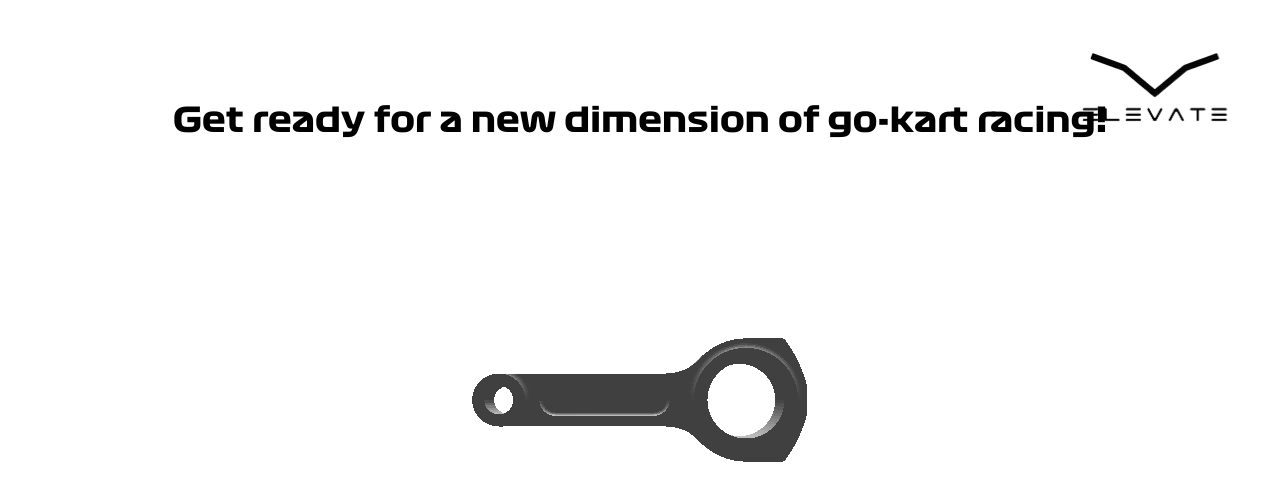
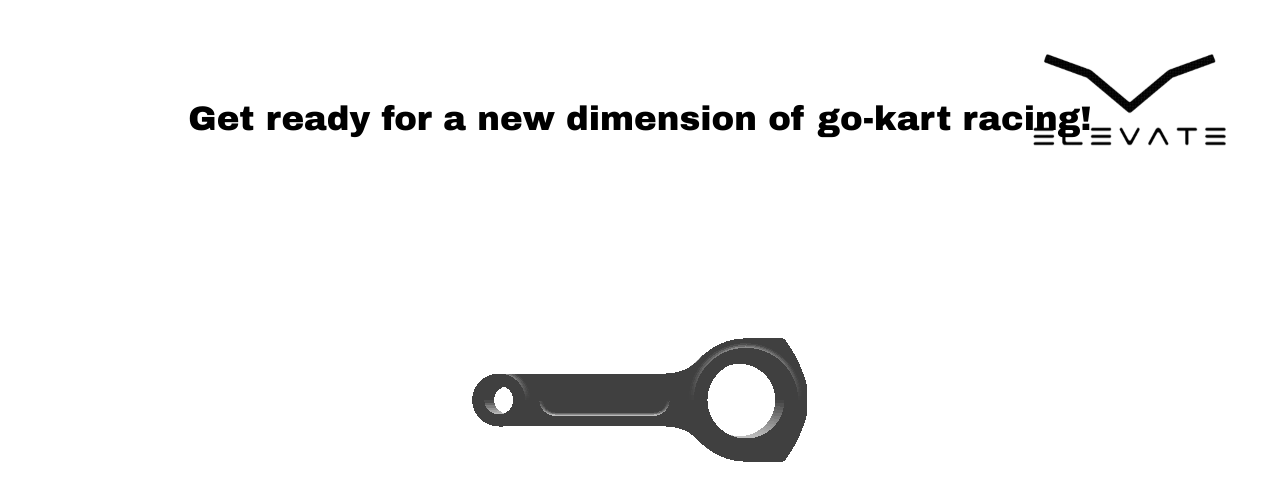
Before and after one commit to ElevateRacing/3D-model-landing-page, a plain HTML site: page index.html in a window 1280 px wide. Drawn offline with nearby package versions, Linux system fonts and the light colour scheme.

Commit message:
Update styles.css

```diff
--- a/styles.css
+++ b/styles.css
@@ -12,7 +12,7 @@ canvas {
     position: absolute;
     top: 50px;
     right: 50px;
-    width: 150px;
+    width: 200px;
     height: auto;
 }
 #text-overlay {
@@ -22,7 +22,7 @@ canvas {
     transform: translateX(-50%);
     color: black;
     font-size: 34px;
-    font-family: 'FORMULA1-BOLD', sans-serif;
+    font-family: 'Arial Black', sans-serif;
     white-space: nowrap;
 }
 @font-face {
```
